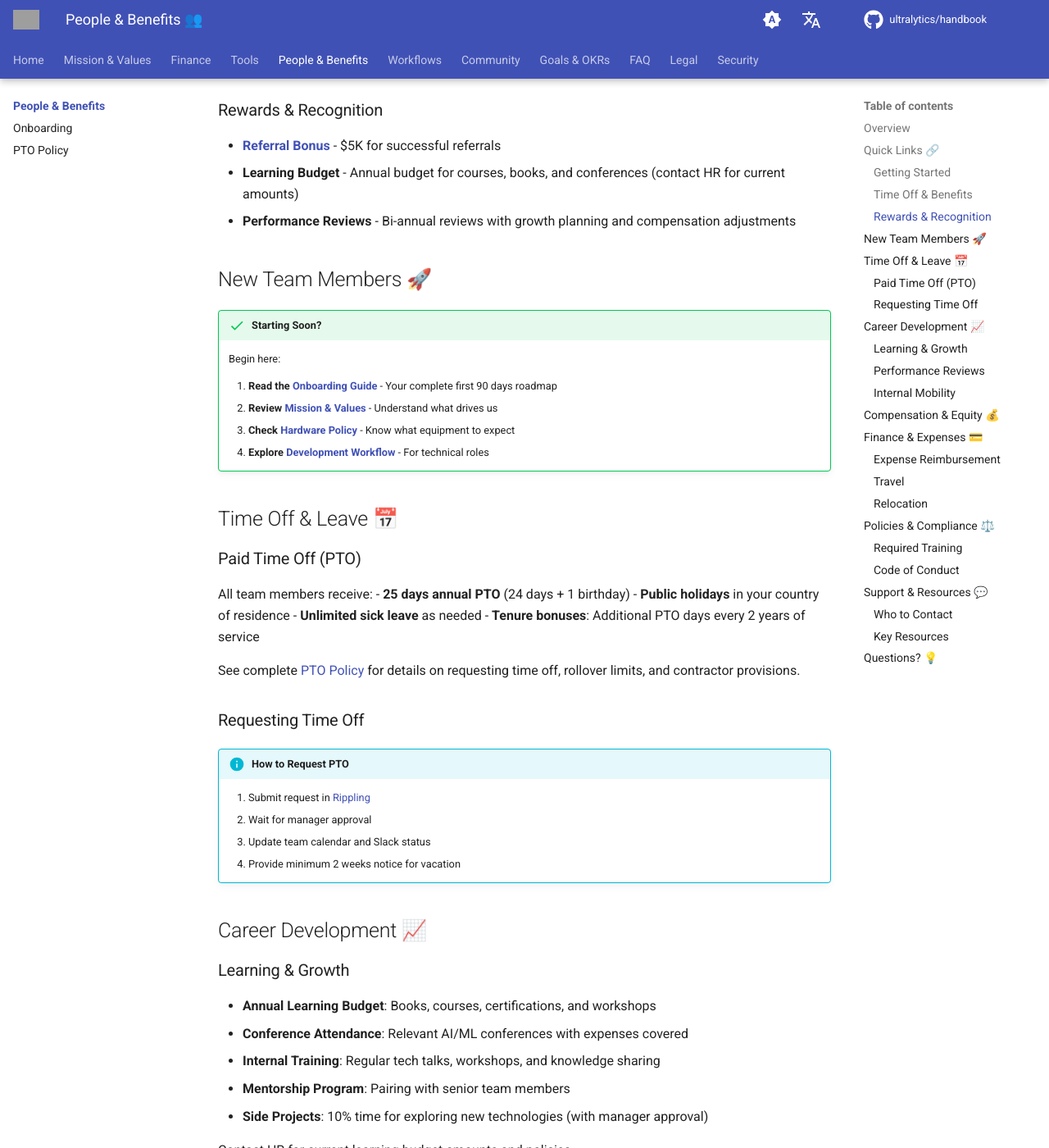
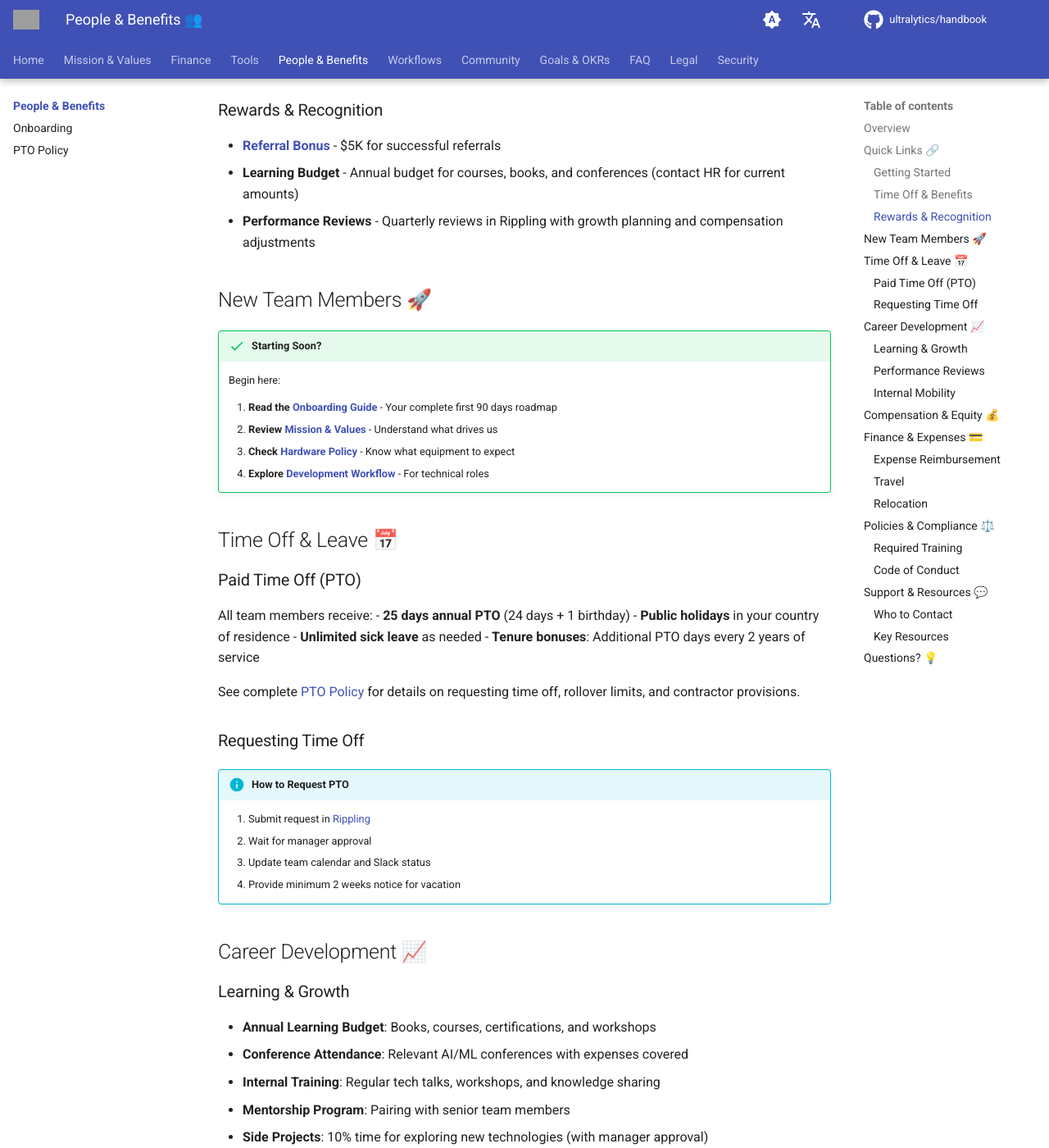
Before and after one commit to ultralytics/handbook, an MkDocs documentation site: the page built from docs/en/people/index.md, in a window 1280 px wide and 1400 px high, scrolled down 971 px. Shown: the whole window at 82% size. Built offline with MkDocs 1.6.1 and Material for MkDocs 9.7.7, drawn with Linux system fonts in a browser that asks for light colours; comment, search, counter and statistics services are not loaded; some of the changed text lies outside the part shown; grey boxes are pictures that could not be loaded.

Commit message:
Add people/index.md

```diff
--- a/docs/en/people/index.md
+++ b/docs/en/people/index.md
@@ -34,7 +34,7 @@ At Ultralytics, we believe in supporting our team members through comprehensive
 
 - **[Referral Bonus](../finance/referral-bonus.md)** - $5K for successful referrals
 - **Learning Budget** - Annual budget for courses, books, and conferences (contact HR for current amounts)
-- **Performance Reviews** - Bi-annual reviews with growth planning and compensation adjustments
+- **Performance Reviews** - Quarterly reviews in Rippling with growth planning and compensation adjustments
 
 ## New Team Members 🚀
 
@@ -81,7 +81,7 @@ Contact HR for current learning budget amounts and policies.
 
 ### Performance Reviews
 
-- **Bi-annual reviews** every 6 months
+- **Quarterly reviews** via [Rippling](https://www.rippling.com/) every 3 months
 - **360° feedback** from manager, peers, and direct reports
 - **Growth planning** with clear development goals
 - **Career progression** with defined levels and promotion criteria
```
Also changed, not shown: docs/en/faq/index.md (+1 -1 lines), docs/en/introduction.md (+1 -1 lines), docs/en/legal/code-of-business-conduct-and-ethics.md (+1 -1 lines), docs/en/people/onboarding.md (+3 -3 lines).
